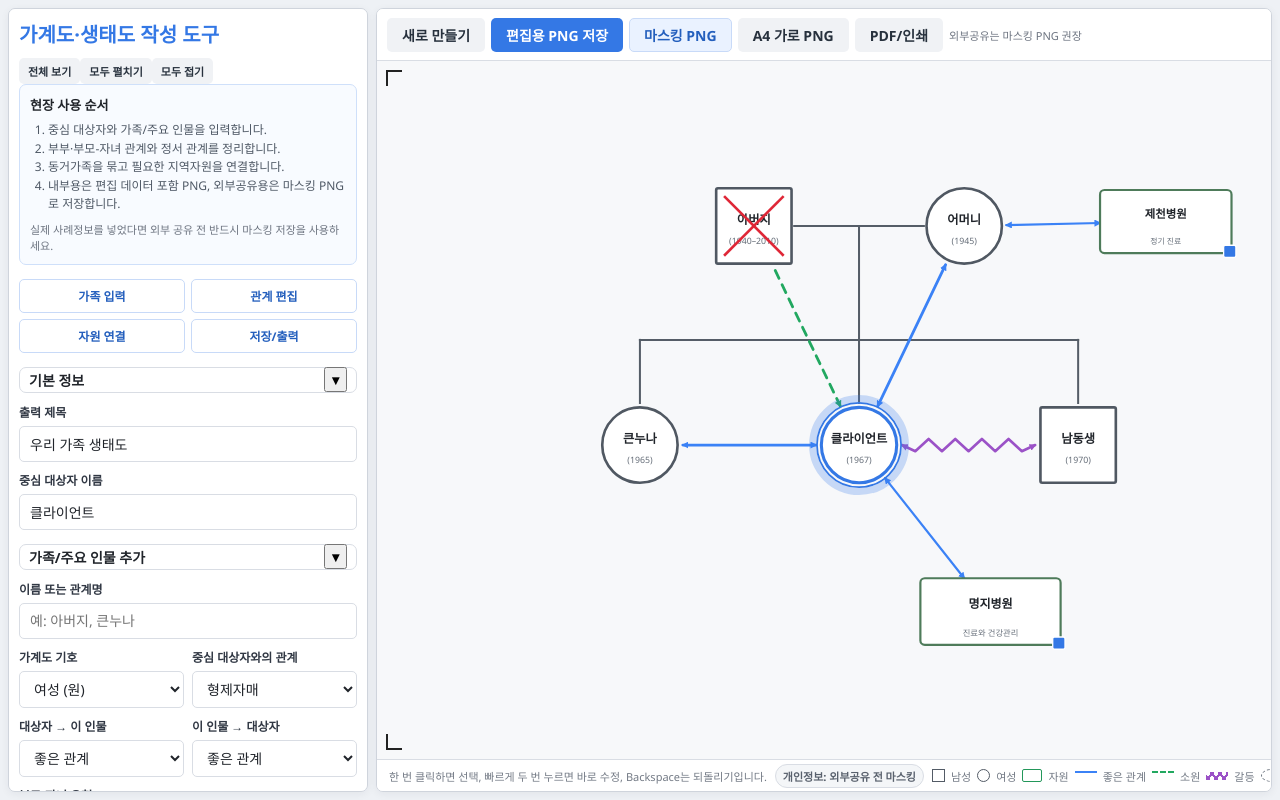
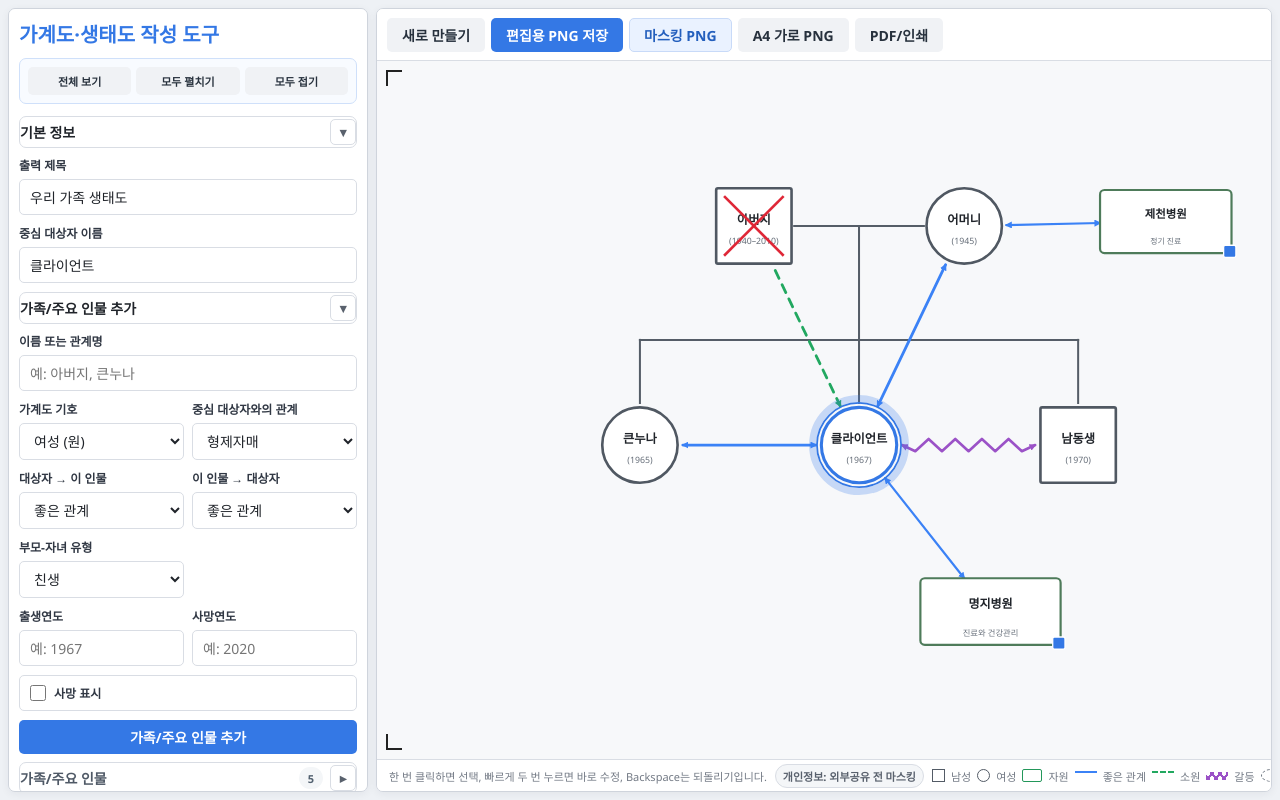
Before and after one commit to hansimjeking-spec/sanataedo, a plain HTML site: page index.html in a window 1280 px wide. Drawn offline with Linux system fonts and the light colour scheme.

Commit message:
Add clean sidebar styles

```diff
--- a/document-export.css
+++ b/document-export.css
@@ -1,4 +1,4 @@
-/* 문서 출력 전용 보강: 외부공유용 중심 */
+/* 문서 출력 전용 보강: 외부공유용 중심 + 좌측 패널 정리 */
 .document-export-panel {
   margin-bottom: 14px;
 }
@@ -19,7 +19,8 @@
 #exportMeeting,
 #exportCaseRecord,
 #exportIntake,
-#copyDocumentImage {
+#copyDocumentImage,
+#jsonButton {
   display: none !important;
 }
 .export-options {
@@ -58,8 +59,79 @@
 .export-mask-output .node-year {
   display: none !important;
 }
+.sidebar-view-controls {
+  margin: 8px 0 12px;
+  padding: 8px;
+  display: grid;
+  grid-template-columns: 1fr 1fr 1fr;
+  gap: 5px;
+  background: #f8fbff;
+  border: 1px solid #cfe0fa;
+  border-radius: 7px;
+}
+.sidebar-view-controls .btn.small {
+  min-height: 28px;
+  padding: 5px 6px;
+  font-size: 11px;
+  font-weight: 800;
+}
+.clean-sidebar.simple-sidebar .workflow-card,
+.clean-sidebar.simple-sidebar .workflow-nav {
+  display: none !important;
+}
+.clean-sidebar .section {
+  margin-bottom: 8px;
+  border-radius: 8px;
+}
+.clean-sidebar .collapsible-section > .section-title {
+  min-height: 32px;
+  margin-bottom: 0;
+  padding: 2px 0;
+  display: flex;
+  align-items: center;
+  gap: 7px;
+  cursor: pointer;
+  user-select: none;
+}
+.clean-sidebar .collapsible-section > .section-title > span:first-child,
+.clean-sidebar .collapsible-section > .section-title::first-letter {
+  flex: 1;
+}
+.clean-sidebar .section-collapse-toggle {
+  margin-left: auto;
+  width: 26px;
+  height: 26px;
+  display: inline-flex;
+  align-items: center;
+  justify-content: center;
+  color: #59616d;
+  background: #fff;
+  border: 1px solid #d9dde4;
+  border-radius: 5px;
+  font-size: 13px;
+  line-height: 1;
+}
+.clean-sidebar .section-collapse-toggle:hover {
+  background: #f4f6f8;
+}
+.clean-sidebar .section-body {
+  margin-top: 8px;
+}
+.clean-sidebar .collapsible-section.collapsed {
+  padding-bottom: 8px;
+}
+.clean-sidebar .collapsible-section.collapsed .section-body {
+  display: none !important;
+}
+.clean-sidebar .collapsible-section.collapsed .section-title {
+  color: #4f5966;
+}
+.clean-toolbar .export-note {
+  display: none;
+}
 @media (max-width: 560px) {
-  .document-export-panel .export-grid {
+  .document-export-panel .export-grid,
+  .sidebar-view-controls {
     grid-template-columns: 1fr;
   }
 }
```
